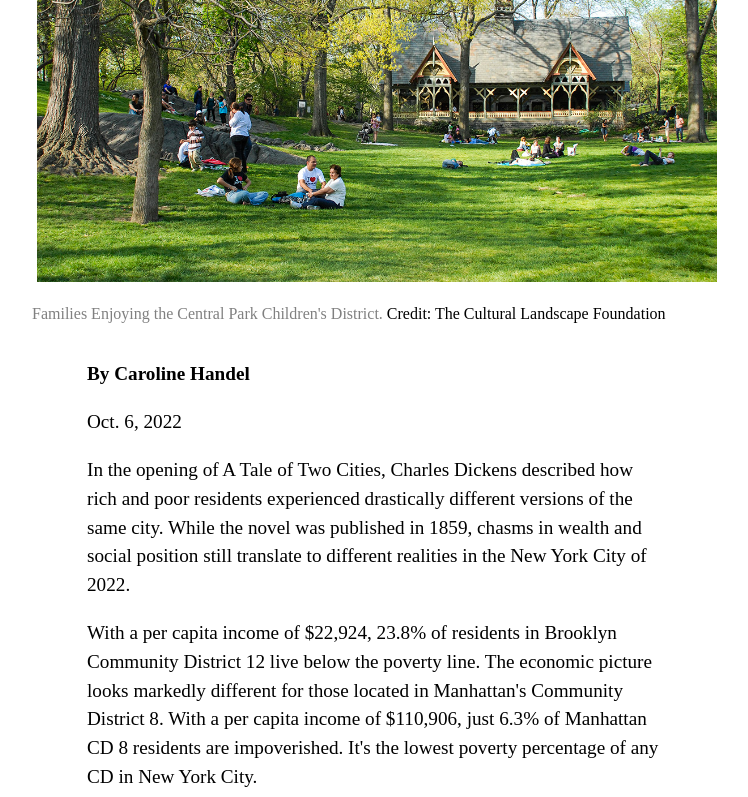
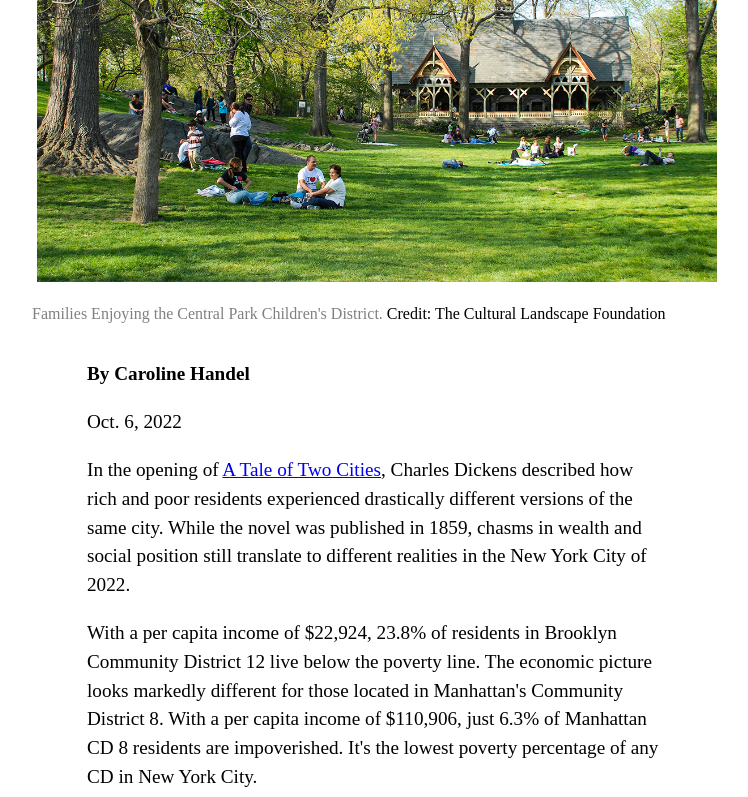
Before and after one commit to Handelc1/Icon-Project, a plain HTML site: page index.html in a window 1280 px wide. Shown: the part 360-1157 px from the top of the page, without its empty margins (263-1011 px from the left). Drawn offline with nearby package versions, Linux system fonts and the light colour scheme.

Commit message:
Add files via upload
Hyperlinked Tale of Two Cities

```diff
--- a/index.html
+++ b/index.html
@@ -29,7 +29,7 @@
             <p><b>By Caroline Handel</p></b>
             <p> Oct. 6, 2022 </p>
 
-			<p class="intro">In the opening of A Tale of Two Cities, Charles Dickens described how rich and poor residents experienced drastically different versions of the same city. While the novel was published in 1859, chasms in wealth and social position still translate to different realities in the New York City of 2022.</p>
+			<p class="intro">In the opening of <a href="https://www.markpack.org.uk/31802/a-tale-of-two-cities-not-just-a-great-opening-line-a-great-opening-paragraph/">A Tale of Two Cities</a>, Charles Dickens described how rich and poor residents experienced drastically different versions of the same city. While the novel was published in 1859, chasms in wealth and social position still translate to different realities in the New York City of 2022.</p>
 
             <p> With a per capita income of $22,924, 23.8% of residents in Brooklyn Community District 12 live below the poverty line. The economic picture looks markedly different for those located in Manhattan's Community District 8. With a per capita income of $110,906, just 6.3% of Manhattan CD 8 residents are impoverished. It's the lowest poverty percentage of any CD in New York City. </p>
 
```
